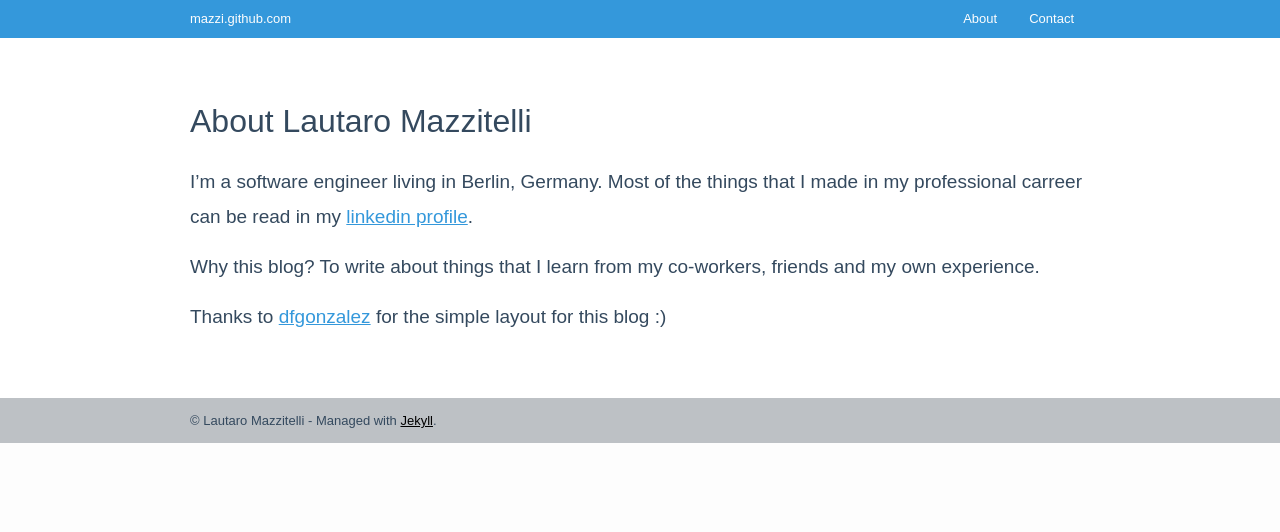
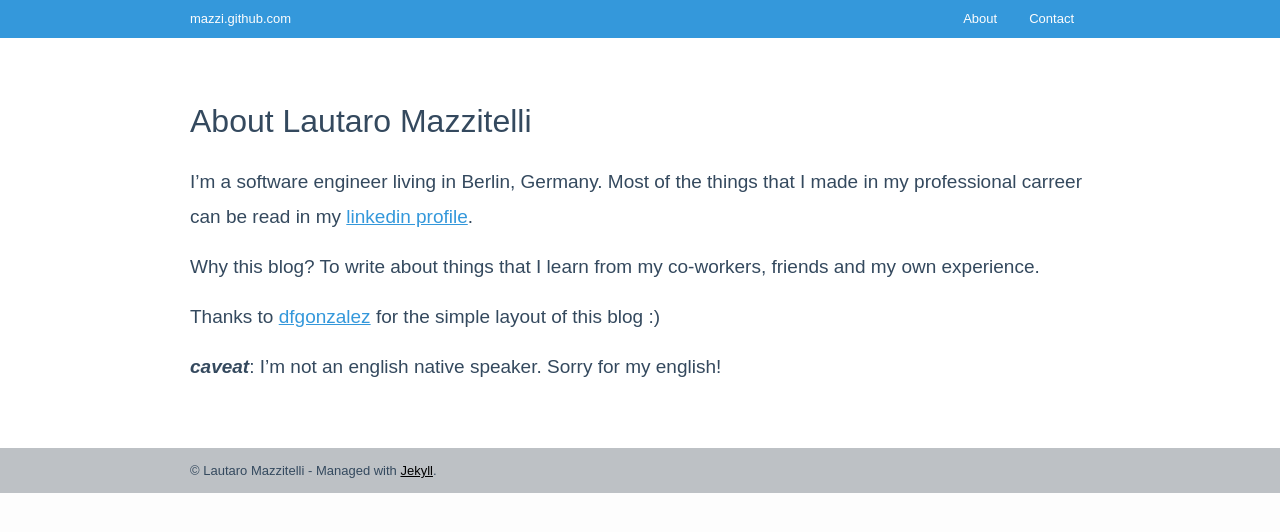
Before and after one commit to mazzi/mazzi.github.com, a Jekyll site: the page built from about.md, in a window 1280 px wide. Shown: the top 532 px of the page. Built offline with Jekyll 4.4.1, drawn with Linux system fonts in a browser that asks for light colours.

Commit message:
Caveat added.

```diff
--- a/about.md
+++ b/about.md
@@ -8,4 +8,6 @@ I'm a software engineer living in Berlin, Germany. Most of the things that I mad
 
 Why this blog? To write about things that I learn from my co-workers, friends and my own experience.
 
-Thanks to [dfgonzalez](http://www.dfgonzalez.com.ar) for the simple layout for this blog :)
+Thanks to [dfgonzalez](http://www.dfgonzalez.com.ar) for the simple layout of this blog :)
+
+***caveat***: I'm not an english native speaker. Sorry for my english!
```
